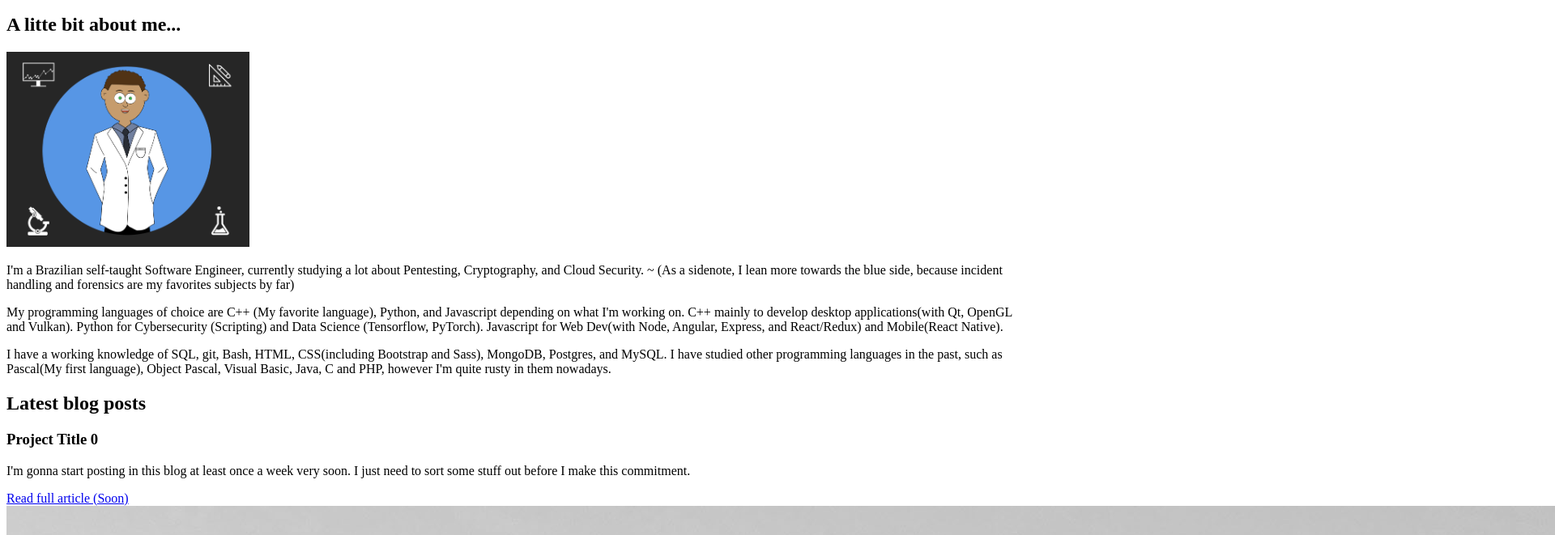
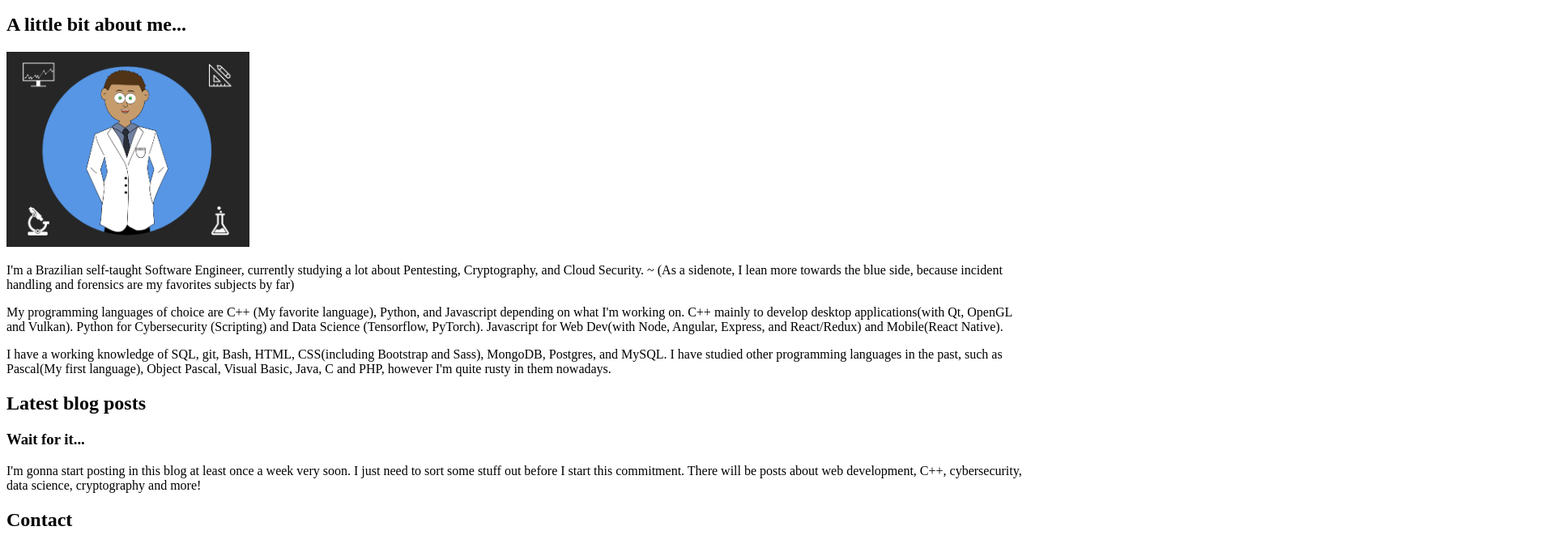
Before and after one commit to DrFauzeAbdel/my-website, a website: page src/template.html in a window 1280 px wide. Shown: the part 139-800 px from the top of the page at 81% size, 1920 px wide, since content can reach past the window. Drawn offline with nearby package versions, Linux system fonts and the light colour scheme.

Commit message:
update some things

```diff
--- a/src/template.html
+++ b/src/template.html
@@ -51,7 +51,7 @@
     <!-- **** About Section **** -->
     <section id="about">
       <div class="container">
-        <h2 class="section-title">A litte bit about me...</h2>
+        <h2 class="section-title">A little bit about me...</h2>
         <div class="row about-wrapper">
           <div class="col-md-6 col-sm-12">
             <div class="about-wrapper__image">
@@ -110,19 +110,24 @@
           <div class="row">
             <div class="col-lg-4 col-sm-12">
               <div class="project-wrapper__text">
-                <h3 class="project-wrapper__text-title">Project Title 0</h3>
+                <h3 class="project-wrapper__text-title">Wait for it...</h3>
                 <div>
                   <p class="mb-4">
                     I'm gonna start posting in this blog at least once a week very soon.
-					I just need to sort some stuff out before I make this commitment.
+					I just need to sort some stuff out before I start this commitment.
+					There will be posts about web development, C++, cybersecurity, data
+					science, cryptography and more!
                   </p>
                 </div>
+				<!--
                 <a target="_blank" class="cta-btn cta-btn--hero" href="src/blog.html">
-                  Read full article (Soon)
+                  Read full article
                 </a>
+				-->
               </div>
             </div>
-            <div class="col-lg-8 col-sm-12">
+            <!--
+			<div class="col-lg-8 col-sm-12">
               <div class="project-wrapper__image">
                 <a href="#!" target="_blank">
                   <div data-tilt class="thumbnail rounded">
@@ -132,6 +137,7 @@
               </div>
             </div>
           </div>
+		  -->
           <!-- /END Project -->
 
           <!-- Each .row is a project -->
```
